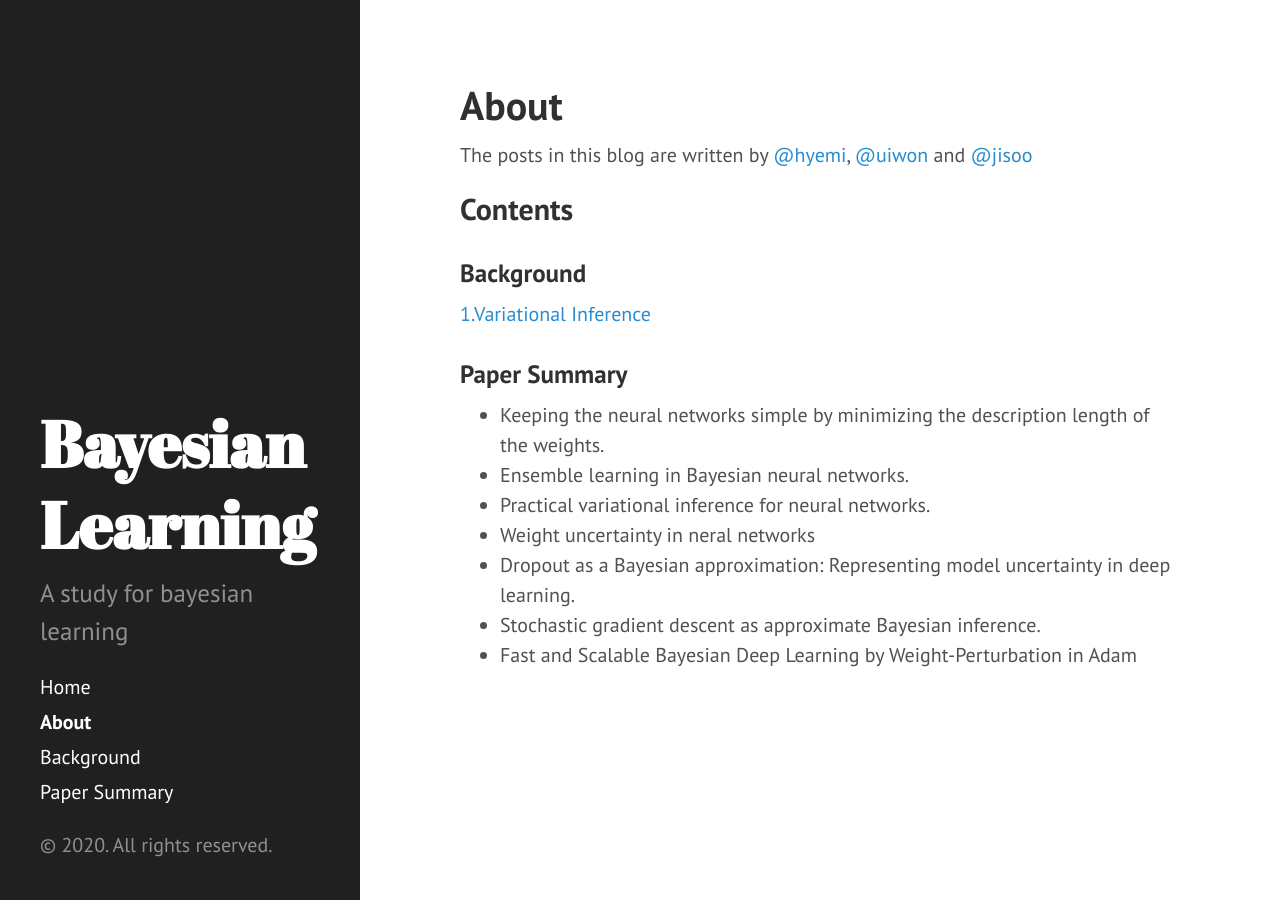
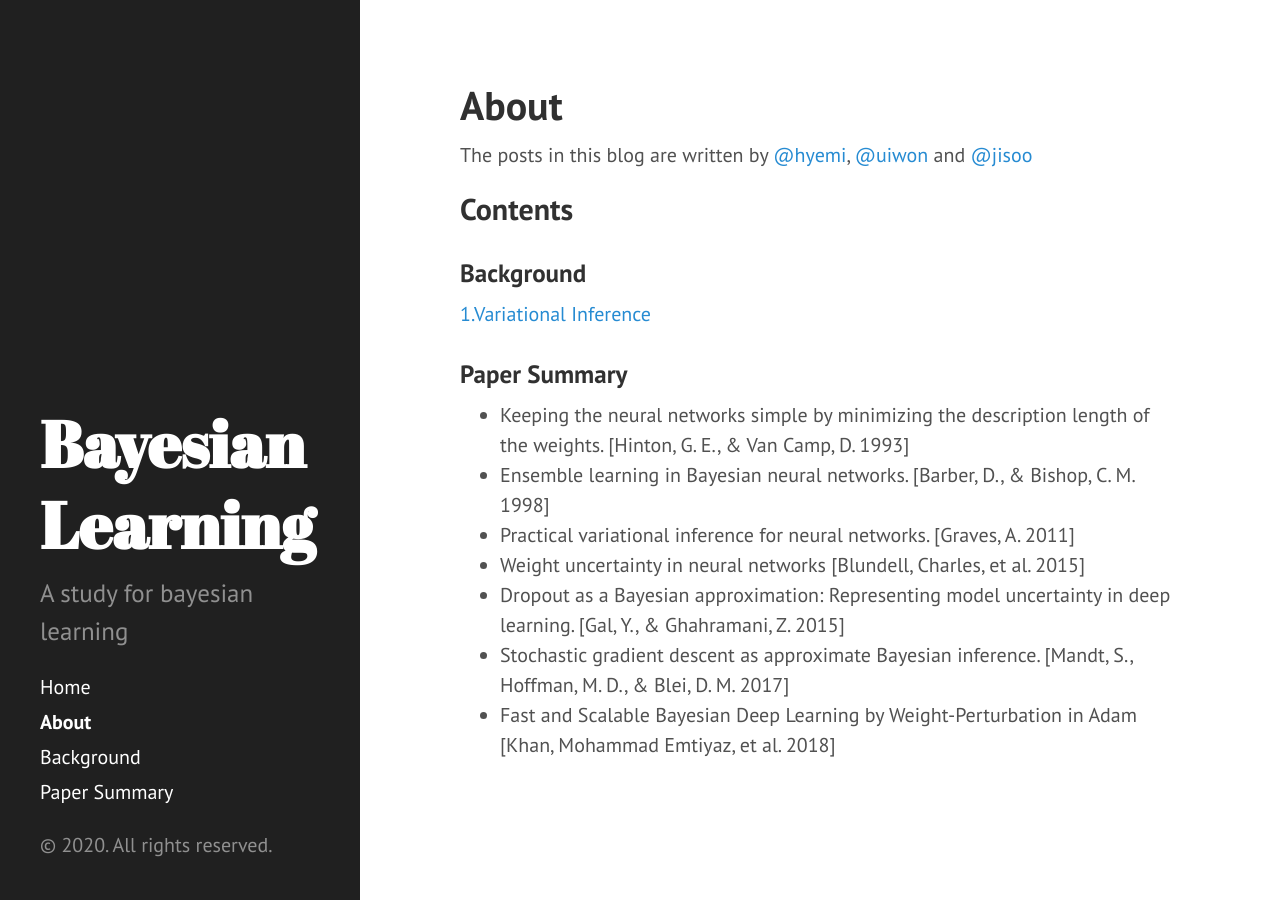
Before and after one commit to Rose-J/Bayesian, a Jekyll site: the page built from about.md, in a window 1280 px wide. Built offline with Jekyll 4.4.1, drawn with Linux system fonts in a browser that asks for light colours.

Commit message:
Update about.md

```diff
--- a/about.md
+++ b/about.md
@@ -11,10 +11,10 @@ The posts in this blog are written by [@hyemi](site.mail.hyemi), [@uiwon](site.m
 [1.Variational Inference]({{ "/" | relative_url }}/background/2020/04/09/vi/)
 
 ### Paper Summary
-* Keeping the neural networks simple by minimizing the description length of the weights.
-* Ensemble learning in Bayesian neural networks.
-* Practical variational inference for neural networks.
-* Weight uncertainty in neral networks
-* Dropout as a Bayesian approximation: Representing model uncertainty in deep learning.
-* Stochastic gradient descent as approximate Bayesian inference.
-* Fast and Scalable Bayesian Deep Learning by Weight-Perturbation in Adam
+* Keeping the neural networks simple by minimizing the description length of the weights. [Hinton, G. E., & Van Camp, D. 1993]
+* Ensemble learning in Bayesian neural networks. [Barber, D., & Bishop, C. M. 1998]
+* Practical variational inference for neural networks. [Graves, A. 2011]
+* Weight uncertainty in neural networks [Blundell, Charles, et al. 2015]
+* Dropout as a Bayesian approximation: Representing model uncertainty in deep learning. [Gal, Y., & Ghahramani, Z. 2015]
+* Stochastic gradient descent as approximate Bayesian inference. [Mandt, S., Hoffman, M. D., & Blei, D. M. 2017]
+* Fast and Scalable Bayesian Deep Learning by Weight-Perturbation in Adam [Khan, Mohammad Emtiyaz, et al. 2018]
```
